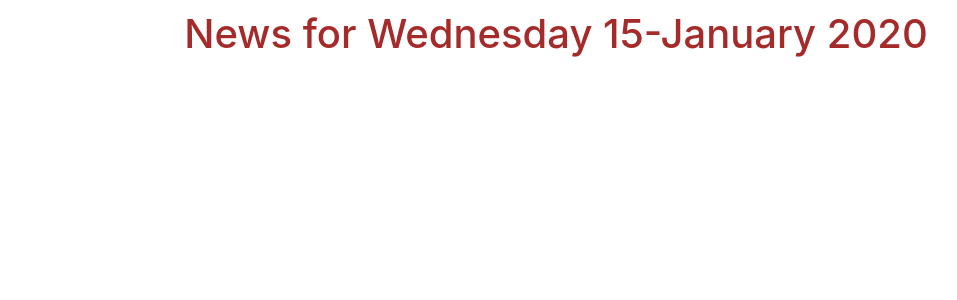
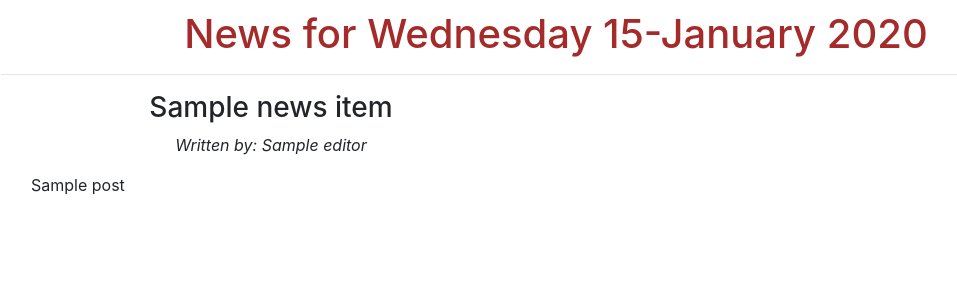
Before and after one commit to Waithera-m/Tribune, a Django app: template news/templates/all-news/past-news.html in a window 1280 px wide. Shown: the part 56-356 px from the top of the page, without its empty margins (84-1041 px from the left). Run offline with Django 3.2, Linux system fonts and the light colour scheme; the template is opened without the code that fills it: most values are stand-ins (such as "Sample title", 1, 10 or a date in 2020); some libraries are stand-ins or nearby versions.

Commit message:
create function to return news articles created on a given day in the past

```diff
--- a/news/templates/all-news/past-news.html
+++ b/news/templates/all-news/past-news.html
@@ -2,4 +2,20 @@
 
 {% block content %}
     {{block.super}}
+    <div class="container">
+        <hr>
+        {% for news_item in news %}
+            <div class="row">
+                <div class="col-xs-6 col-sm-6 col-md-3 col-lg-6">
+                    <h3 class="text-center">{{news_item.title}}</h3>
+                    <p class="text-center"><i>Written by: {{news_item.editor}}</i></p>
+                    <p style="text-indent: 30px;">{{news_item.post}}</p>
+                </div>
+            </div>
+        {% empty %}
+            <div class="row">
+                <h3 class="text-center">There Are No News Items</h3>
+            </div>
+        {% endfor %}
+    </div>
 {% endblock %}
--- a/news/templates/all-news/today-news.html
+++ b/news/templates/all-news/today-news.html
@@ -6,7 +6,7 @@
         <hr>
         {% for news_item in news %}
             <div class="row">
-                <div class="col-xs-6 col-sm-6 col-md-6 col-lg-6">
+                <div class="col-xs-6 col-sm-6 col-md-3 col-lg-6">
                     <h3 class="text-center">{{news_item.title}}</h3>
                     <p class="text-center"><i>Written by: {{news_item.editor}}</i></p>
                     <p style="text-indent: 30px;">{{news_item.post}}</p>
--- a/news/views.py
+++ b/news/views.py
@@ -38,7 +38,7 @@ def past_days_news(request,past_date):
     if date==dt.date.today():
         return redirect(news_today)
 
-    news = Article.todays_news(date)
+    news = Article.days_news(date)
 
 
     return render(request,'all-news/past-news.html',{"date":date,"news":news})
```
Also changed, not shown: news/models.py (+9 -0 lines), news/tests.py (+10 -0 lines).
